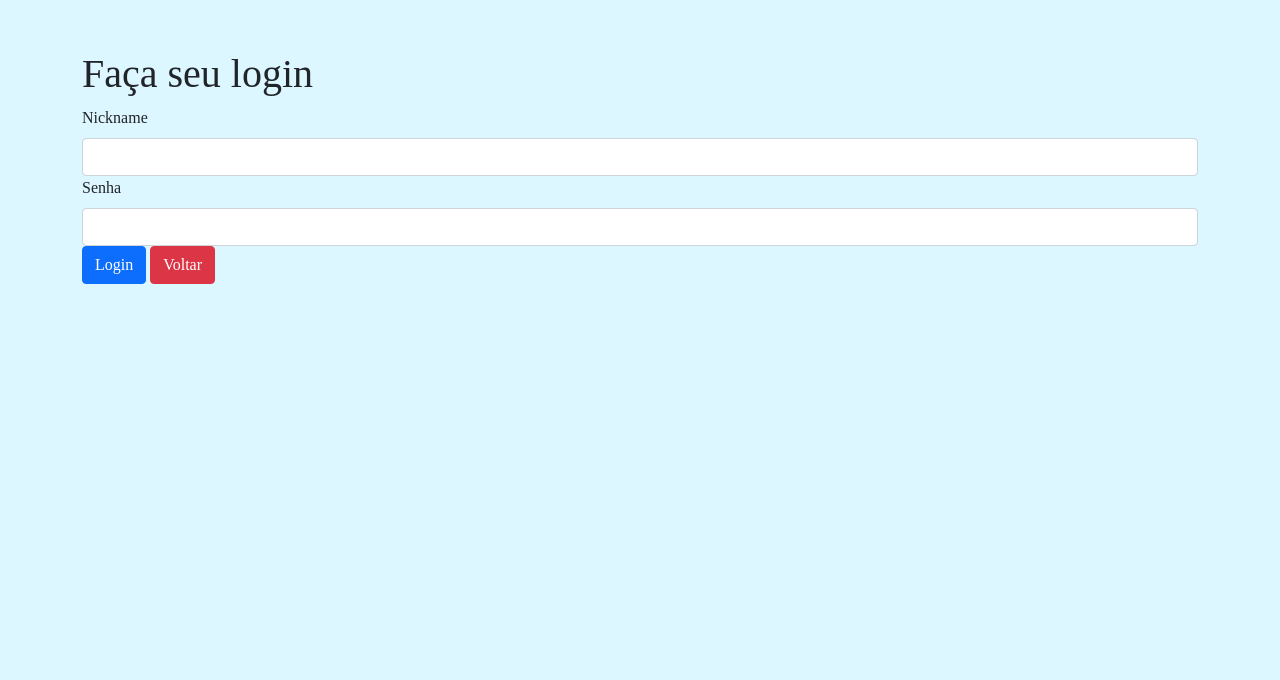
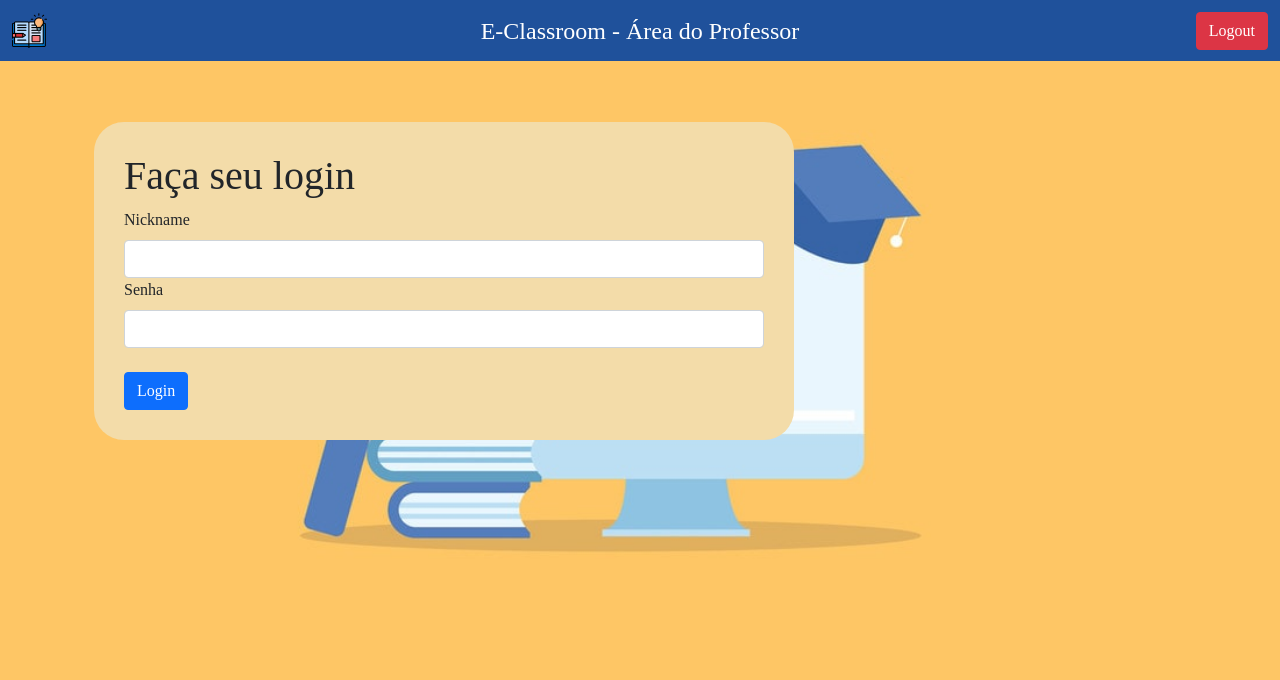
Before and after one commit to Jinkogule/E-Classroom, a Flask app: page /login in a window 1280 px wide. Shown: the top 680 px of the page. Run offline with Flask 2, Linux system fonts and the light colour scheme; some libraries are stand-ins or nearby versions.

Commit message:
att layouts área do professor e implementação padrão strategy

```diff
--- /dev/null
+++ b/Business/AlgoritmosStrategy/OrdenacaoCursos.py
@@ -0,0 +1,4 @@
+#Lucas Lopes do Couto- 217083106
+class OrdenacaoCursos(Strategy):
+    def execute(self) -> str:
+        return "Algoritmo ordenação cursos"
--- a/Business/Pedido/PedidoManager.py
+++ b/Business/Pedido/PedidoManager.py
@@ -1,7 +1,7 @@
 from models import *
 from app import *
 
-#Daniel Fernandes Pereira - 217083085
+#Daniel Fernandes Pereira - 217083106
 class PedidoManager():
 
 	def ConcluirPedido(chavePedido):
--- a/static/app.css
+++ b/static/app.css
@@ -5,7 +5,9 @@ body{
     font-size: 1.0rem;
     text-align: justify;
     background-color: rgb(220, 247, 255);
-    background-image: url("./uploads/background.jpg")"
+    background-image: url('/static/background.jpg');
+    background-repeat: no-repeat;
+    background-size: 100%;
 }
 
 hr { display: block; height: 1px;
--- a/templates/login.html
+++ b/templates/login.html
@@ -1,25 +1,7 @@
-<!DOCTYPE html>
-<html>
-  <head>
-    <meta charset="utf-8">
-    <meta name="viewport" content="width=device-width, initial-scale=1">
-    <title>Loja Proj Soft</title>
-    <link rel="stylesheet" href="{{ url_for('static', filename='bootstrap.css') }}">
-    <link rel="stylesheet" href="{{ url_for('static', filename='app.css') }}">
-  </head>
-  <body>
+{% extends "template.html" %}
+{% block conteudo %}
     <div class="container">
-
-        {% with messages = get_flashed_messages() %}
-            {% if messages %}
-                <ul id="messages" class="list-unstyled">
-                {% for message in messages %}
-                    <li class="alert alert-success">{{ message }}</li>
-                {% endfor %}
-                </ul>
-            {% endif %}
-        {% endwith %}
-
+        <div style="width: 700px; background-color:rgb(243, 220, 169); padding: 30px; border-radius: 30px;">
         <h1>Faça seu login</h1>
         <form method="POST" action="{{ url_for('autenticar') }}">
             <input type="hidden" name="proxima" value="{{ proxima or url_for('index') }}">
@@ -32,11 +14,10 @@
                 {{ form.senha.label(class="form-label") }}
                 {{ form.senha(class="form-control") }}
             </div>
+            <br>
             <div class="form-group buttons">
                 {{ form.login(class="btn btn-primary") }}
-                <a class="btn btn-danger" href="{{ url_for('index') }}">Voltar</a>
             </div>
         </form>
     </div>
-</body>
-</html>
+{% endblock %}
--- a/templates/template.html
+++ b/templates/template.html
@@ -14,7 +14,7 @@
                 {% if messages %}
                     <ul id="messages" class="list-unstyled">
                     {% for message in messages %}
-                        <li class="alert alert-success">{{ message }}</li>
+                        <li class="alert alert-success" style="text-align: center; margin-top: 20px;">{{ message }}</li>
                     {% endfor %}
                     </ul>
                 {% endif %}
@@ -24,16 +24,27 @@
             <nav class="navbar navbar1 navbar-expand-md fixed-top">
                 <div class="container-fluid container-menu" style="position: relative;">
                     <!-- Brand -->
-                    <a class="navbar-brand navbar-brand-dashboard logo" href="/dashboard">
-                        <img class="img-fluid" src="{{ url_for('imagem', nome_arquivo='open-book.png') }}" style="height: 40px; width: auto;">
+                    <a class="navbar-brand navbar-brand-dashboard logo" href="">
+                        <img class="img-fluid" src="{{ url_for('imagem', nome_arquivo='open-book.png') }}" style="height: 35px; width: auto; margin: 0; padding: 0;">
 
                     <!-- Brand -->
                     </a>
 
-                    <h4 class="bem-vindo centraliza">E-Classroom!</h4>
+                    {% if session['usuario_logado'] != None %}
+                    <h4 class="bem-vindo centraliza">E-Classroom - Área do Professor</h4>
+                    {% endif %}
+
+                    {% if session['usuario_logado'] == None %}
+                    <h4 class="bem-vindo centraliza">E-Classroom</h4>
+                    {% endif %}
+
+                    {% if session['usuario_logado'] != None %}
+                    <a class="btn btn-danger" href="{{ url_for('logout') }}">Logout</a>
+                    {% endif %}
+
                 </div>
-
             </nav>
+            <br><br><br>
             <!--Menu-->
 
             {% block conteudo %}{% endblock %}
--- a/views_produto.py
+++ b/views_produto.py
@@ -8,7 +8,10 @@ import time
 @app.route('/')
 def index():
     lista = Produtos.query.order_by(Produtos.id)
+    if 'usuario_logado' not in session or session['usuario_logado'] == None:
+        return redirect(url_for('login', proxima=url_for('/')))
     return render_template('lista.html', titulo='Produtos', produtos=lista)
+
 
 @app.route('/novo')
 def novo():
--- a/views_user.py
+++ b/views_user.py
@@ -15,7 +15,7 @@ def autenticar():
     form = FormularioUsuario(request.form)
     usuario = Usuarios.query.filter_by(nickname=form.nickname.data).first()
     senha = check_password_hash(usuario.senha, form.senha.data)
-    if usuario and senha:
+    if usuario and senha and senha != None:
         session['usuario_logado'] = usuario.nickname
         flash(usuario.nickname + ' logado com sucesso!')
         proxima_pagina = request.form['proxima']
@@ -28,4 +28,4 @@ def autenticar():
 def logout():
     session['usuario_logado'] = None
     flash('Logout efetuado com sucesso!')
-    return redirect(url_for('index'))
+    return redirect(url_for('login'))
```
Also changed, not shown: Business/AlgoritmosStrategy/Contexto.py (added, +12 -0 lines), Interface/Strategy.py (added, +8 -0 lines), templates/lista.html (+4 -5 lines), static/background.jpg (renamed from uploads/background.jpg), uploads/capa1-1657770710.7519228.jpg (added), uploads/capa3-1657773396.0275407.jpg (added), uploads/capa3-1657773406.1953762.jpg (added), uploads/capa4-1657773461.205331.jpg (added), uploads/capa5-1657773549.4375148.jpg (added).
